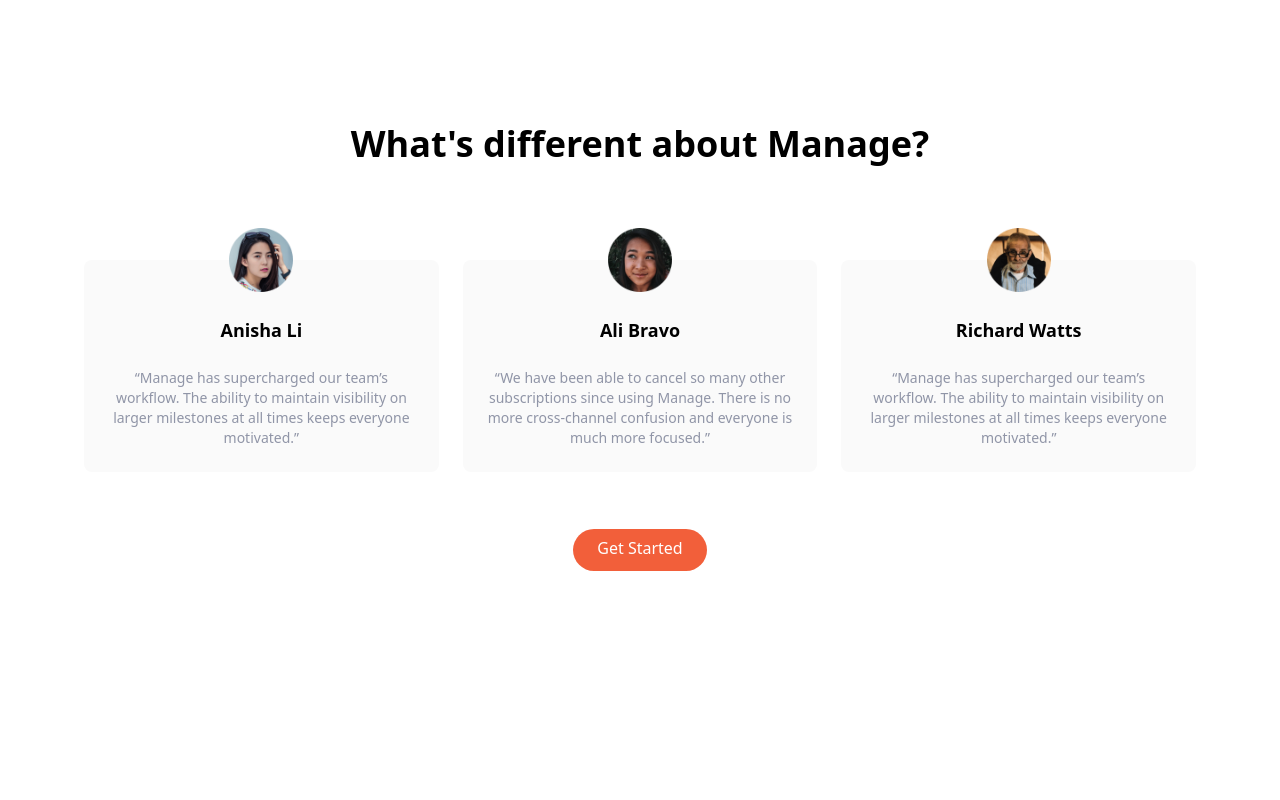
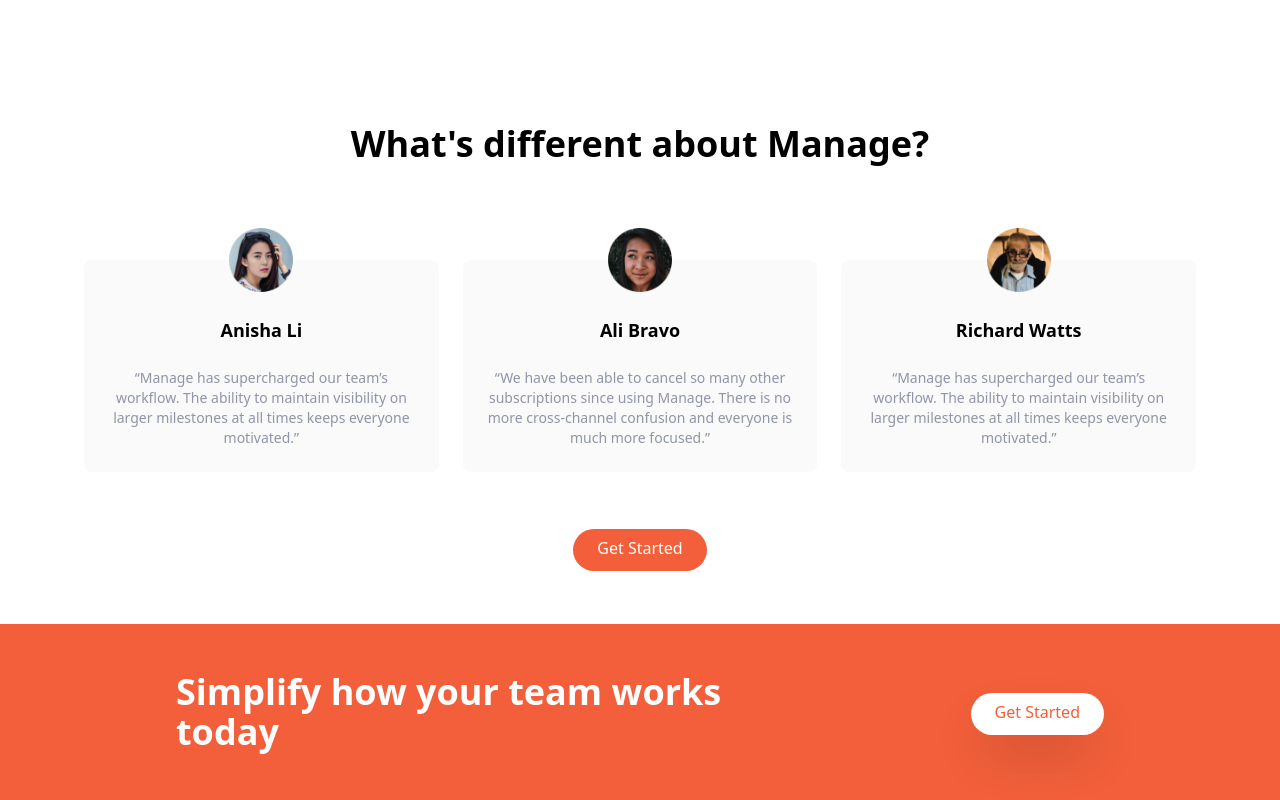
Before and after one commit to ramiyappan/Tailwind-project-landing, a website: page index.html in a window 1280 px wide. Shown: the part 1144-1944 px from the top of the page. Before the commit the page ends 1768 px from the top, so only its background shows below. Drawn offline with Linux system fonts and the light colour scheme.

Commit message:
update index.html

```diff
--- a/index.html
+++ b/index.html
@@ -198,6 +198,27 @@
         </div>
     </section>
 
+    <!-- CTA Section -->
+    <section id="cta" class="bg-brightRed">
+        <!-- Flex container -->
+        <div class="container flex flex-col items-center justify-between px-6 py-24 mx-auto
+        space-y-12 md:py-12 md:flex-row md:space-y-0">
+            <!-- Heading -->
+            <h2 class="text-5xl font-bold leading-tight text-center text-white md:text-4xl
+            md:max-w-xl md:text-left">
+                Simplify how your team works today
+            </h2>
+            <!-- Button -->
+            <div>
+                <a
+                href=""
+                class="p-3 px-6 pt-2 text-brightRed bg-white shadow-2xl
+                rounded-full baseline hover:bg-gray-900"
+                >Get Started</a>
+            </div>
+        </div>
+    </section>
+
 
 </body>
 </html>
```
Also changed, not shown: css/main.css.
